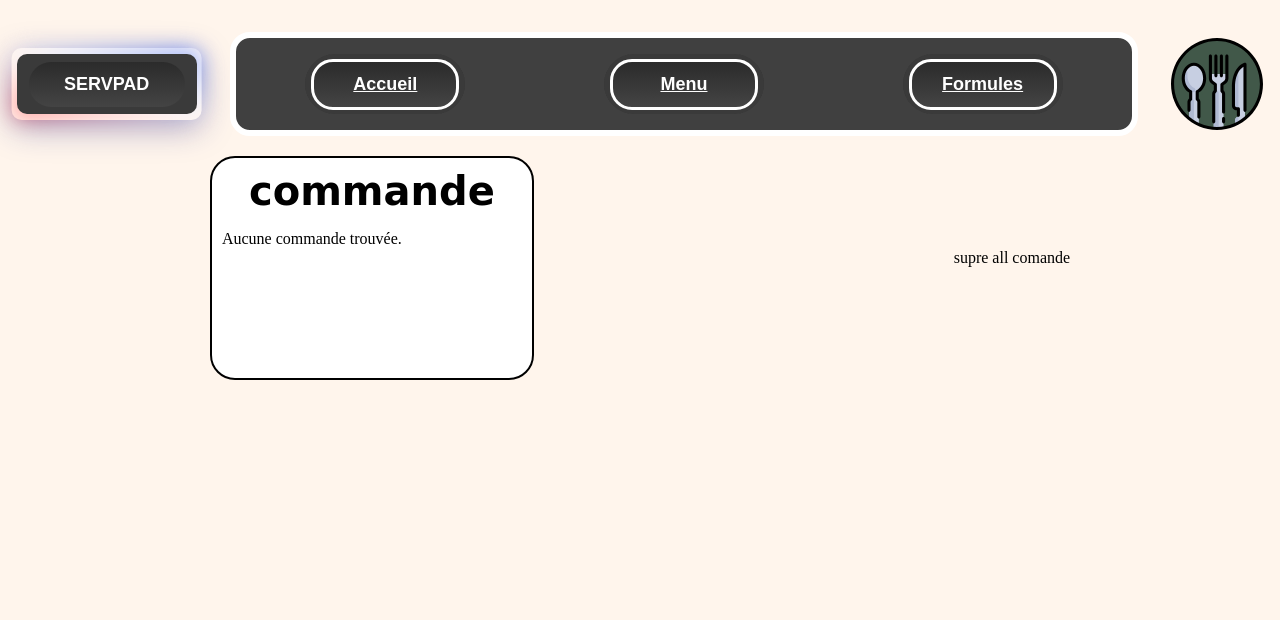
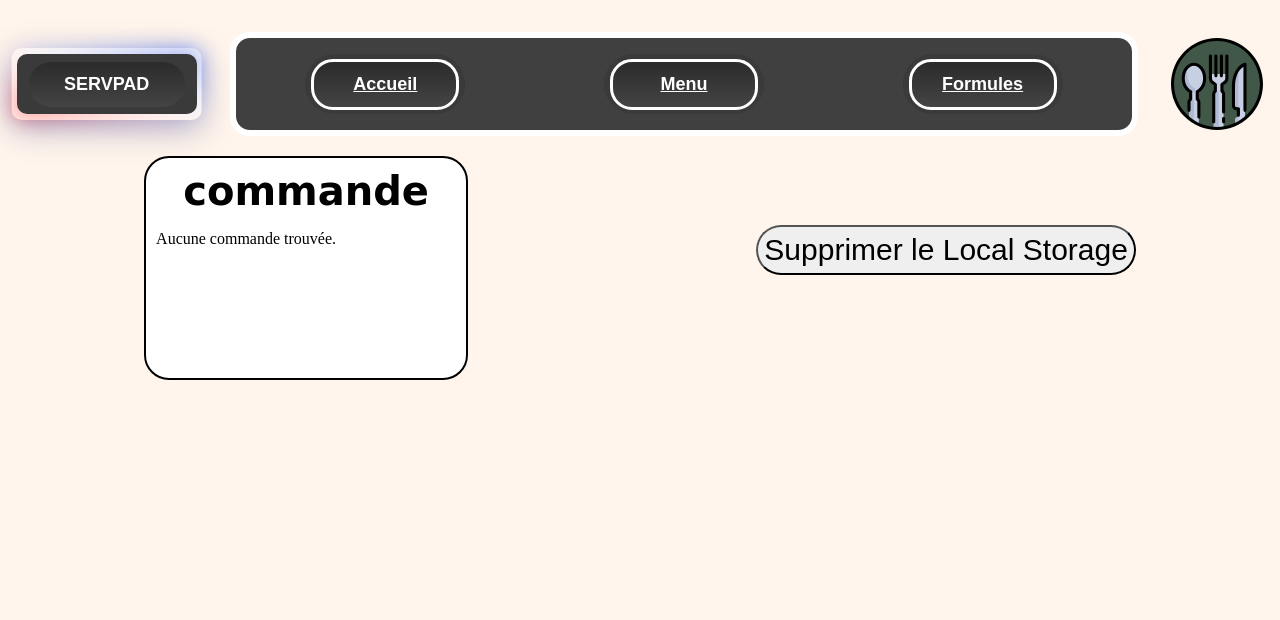
Before and after one commit to Servpad/servpad, a PHP site: the page made by page cuisine/Pcuisisne.html in a window 1280 px wide. Shown: the top 620 px of the page. Run offline with PHP 8.4, Linux system fonts and the light colour scheme.

Commit message:
MAJ delete button pcuisine

```diff
--- a/page cuisine/Pcuisisne.html
+++ b/page cuisine/Pcuisisne.html
@@ -124,9 +124,11 @@
                 </div>
             </div>
 
-        supre all comande
-
-
+            <!-- supre all comande -->
+            <div class="supreAllComande">
+                <button class="buttonSuprecomande" id="clearStorage">Supprimer le Local Storage</button>
+                <p id="message"></p>
+            </div>
 </body>
 <script src="pcuisine_app.js"></script>
 
--- a/page cuisine/pcuisine_app.js
+++ b/page cuisine/pcuisine_app.js
@@ -1,8 +1,9 @@
-const commande1 = document.getElementById('commande1');
+commande1 = document.getElementById('commande1');
 
+function mettreAJourCommande() {
     let commandes = [];
 
-// Récupérer toutes les clés contenant "clée_"
+    // Récupérer toutes les clés contenant "cle_"
     for (let i = 0; i < localStorage.length; i++) {
         let key = localStorage.key(i);
         if (key.includes("cle_")) {
@@ -11,7 +12,7 @@ for (let i = 0; i < localStorage.length; i++) {
     }
 
     // Affichage dans la console
-console.log(commandes);
+    console.log("Commandes mises à jour :", commandes);
 
     // Affichage sur la page
     if (commandes.length > 0) {
@@ -19,3 +20,21 @@ if (commandes.length > 0) {
     } else {
         commande1.innerText = "Aucune commande trouvée.";
     }
+}
+
+// Actualiser toutes les 5 secondes
+setInterval(mettreAJourCommande, 5000);
+
+// Écouter les changements du localStorage en temps réel
+window.addEventListener("storage", mettreAJourCommande);
+
+// Appel initial
+mettreAJourCommande();
+
+// Bouton pour supprimer toutes les commandes
+document.getElementById("clearStorage").addEventListener("click", function () {
+    localStorage.clear(); // Supprime tout le localStorage
+    document.getElementById("message").innerText = "Toutes les commandes ont été supprimées.";
+    console.log("Toutes les commandes traitées");
+    mettreAJourCommande(); // Met à jour l'affichage après suppression
+});
--- a/page cuisine/pcuisine_style.css
+++ b/page cuisine/pcuisine_style.css
@@ -22,3 +22,10 @@
     font-family: 'Shrikhand', cursive;
     text-align: center;
 }
+
+.buttonSuprecomande{
+   border-radius: 25px;
+   height: 50px;
+   font-size: 30px;
+
+}
```
Lines whose indentation alone changed are shown as unchanged.
